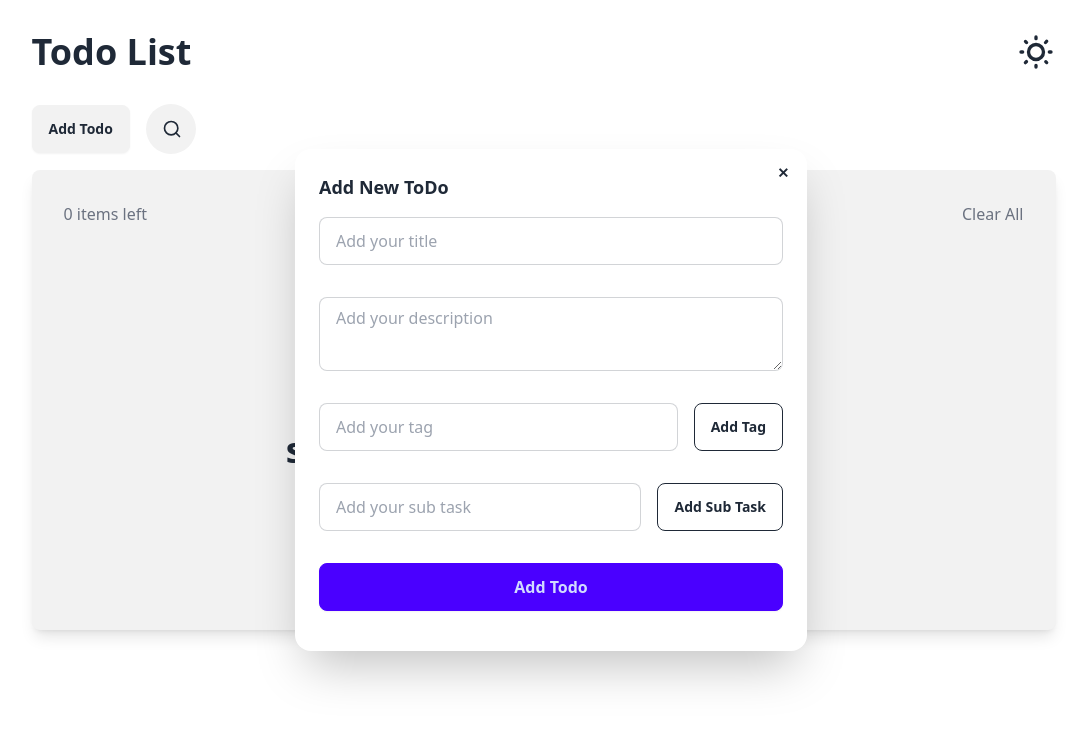
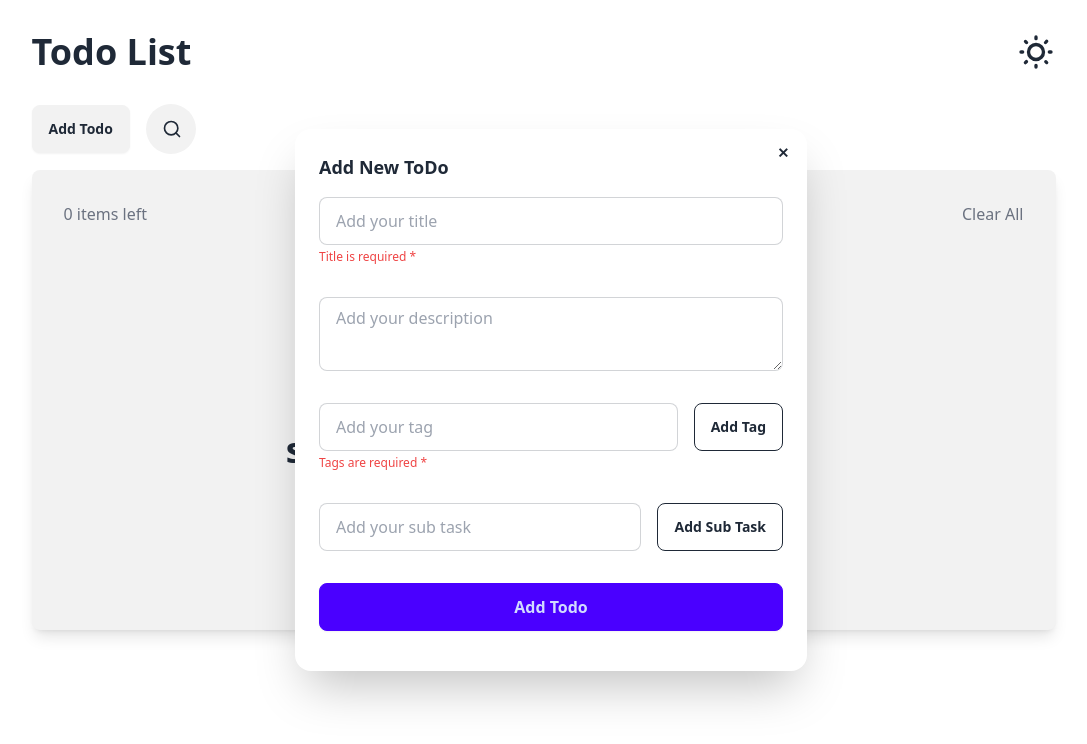
Before and after one commit to Narathip99/Nested-ToDo, a React (Vite) app: page / in a window 1280 px wide. Both pictures are taken after typing "Sample" into the empty fields and a click on the button "Add Todo". Shown: the top 744 px of the page, without its empty margins (89-1176 px from the left). Built offline with nearby package versions, Linux system fonts and the light colour scheme.

Commit message:
check req tags

```diff
--- a/src/components/DisplayTodos.tsx
+++ b/src/components/DisplayTodos.tsx
@@ -135,7 +135,18 @@ const DisplayTodos: React.FC<DisplayTodosProps> = ({
                     <p className="text-xl font-medium">{task.title}</p>
                   )}
 
-                  <p className="text-gray-500 text-sm">{task.tag}</p>
+                  {task.tags && (
+                    <div className="flex gap-2">
+                      {task.tags.map((tag, index) => (
+                        <div
+                          key={index}
+                          className="text-xs badge badge-ghost mt-1"
+                        >
+                          {tag}
+                        </div>
+                      ))}
+                    </div>
+                  )}
                 </div>
               </div>
               <div className="flex items-center gap-4">
--- a/src/components/ModalTodo.tsx
+++ b/src/components/ModalTodo.tsx
@@ -106,6 +106,9 @@ const ModalTodo: React.FC<ModalTodoProps> = ({
     if (requiredInput(title)) {
       return;
     }
+    if (requiredInput(tags.join(" "))) {
+      return;
+    }
 
     const newTask: Task = {
       id: mode === "add" ? Date.now() : task!.id,
@@ -136,6 +139,7 @@ const ModalTodo: React.FC<ModalTodoProps> = ({
           className="my-4 flex flex-col gap-8"
           onSubmit={(e) => e.preventDefault()}
         >
+          <div className="grid gap-1">
             <input
               type="text"
               value={title}
@@ -143,12 +147,17 @@ const ModalTodo: React.FC<ModalTodoProps> = ({
               placeholder="Add your title"
               className="input input-bordered w-full placeholder:text-base"
             />
+            {requiredInput(title) && (
+              <p className="text-xs text-red-500">Title is required *</p>
+            )}
+          </div>
           <textarea
             value={description}
             onChange={(e) => setDescription(e.target.value)}
             className="textarea textarea-bordered placeholder:text-base w-full"
             placeholder="Add your description"
           ></textarea>
+          <div className="flex flex-col gap-1">
             <div className="flex gap-4">
               <input
                 type="text"
@@ -164,6 +173,11 @@ const ModalTodo: React.FC<ModalTodoProps> = ({
               >
                 {editTagIndex !== null ? "Edit Tag" : "Add Tag"}
               </button>
+            </div>
+
+            {tags.length === 0 && (
+              <p className="text-xs text-red-500">Tags are required *</p>
+            )}
           </div>
           {tags.length > 0 && (
             <div className="flex flex-col gap-4">
```
Lines whose indentation alone changed are shown as unchanged.
